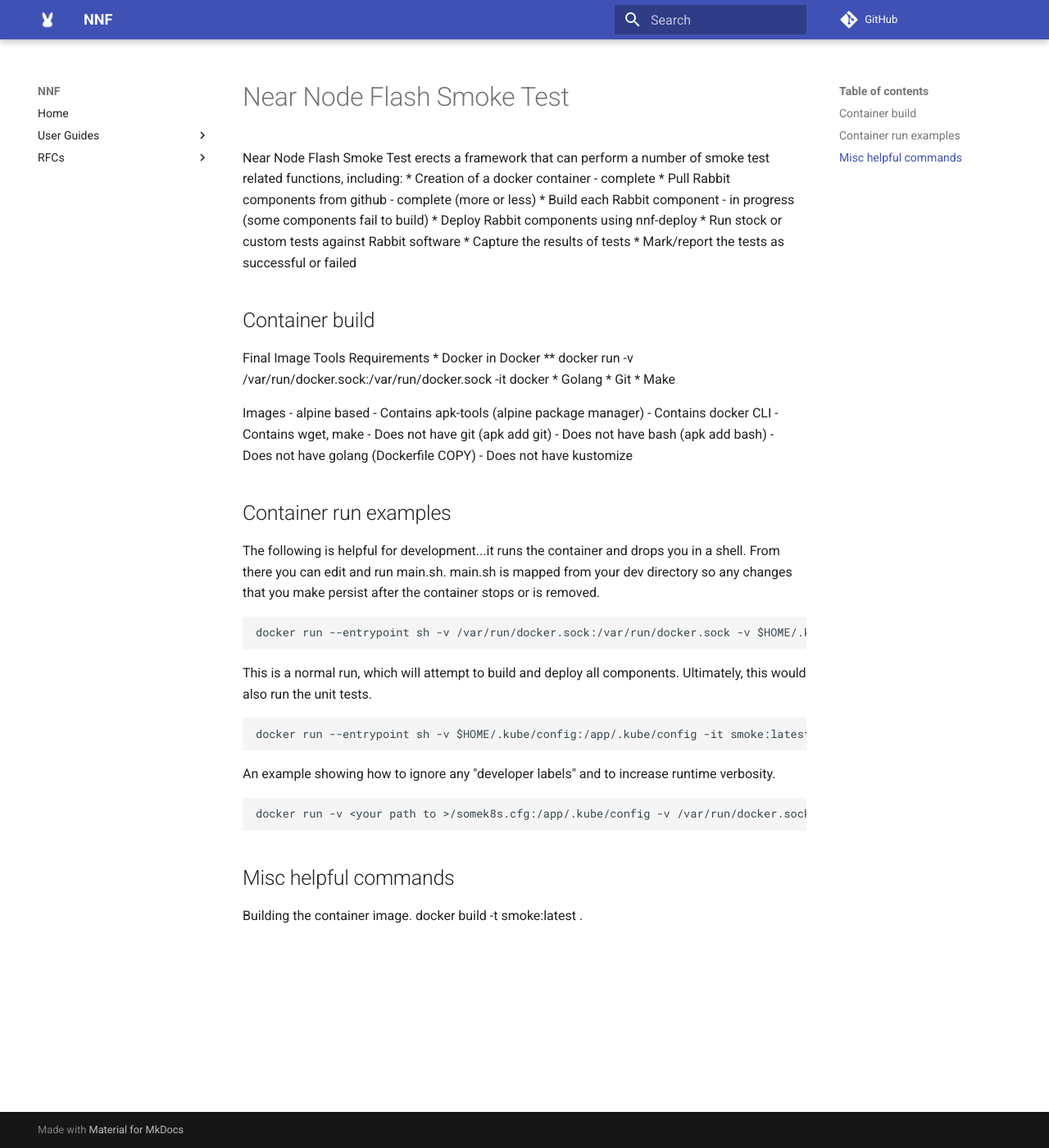
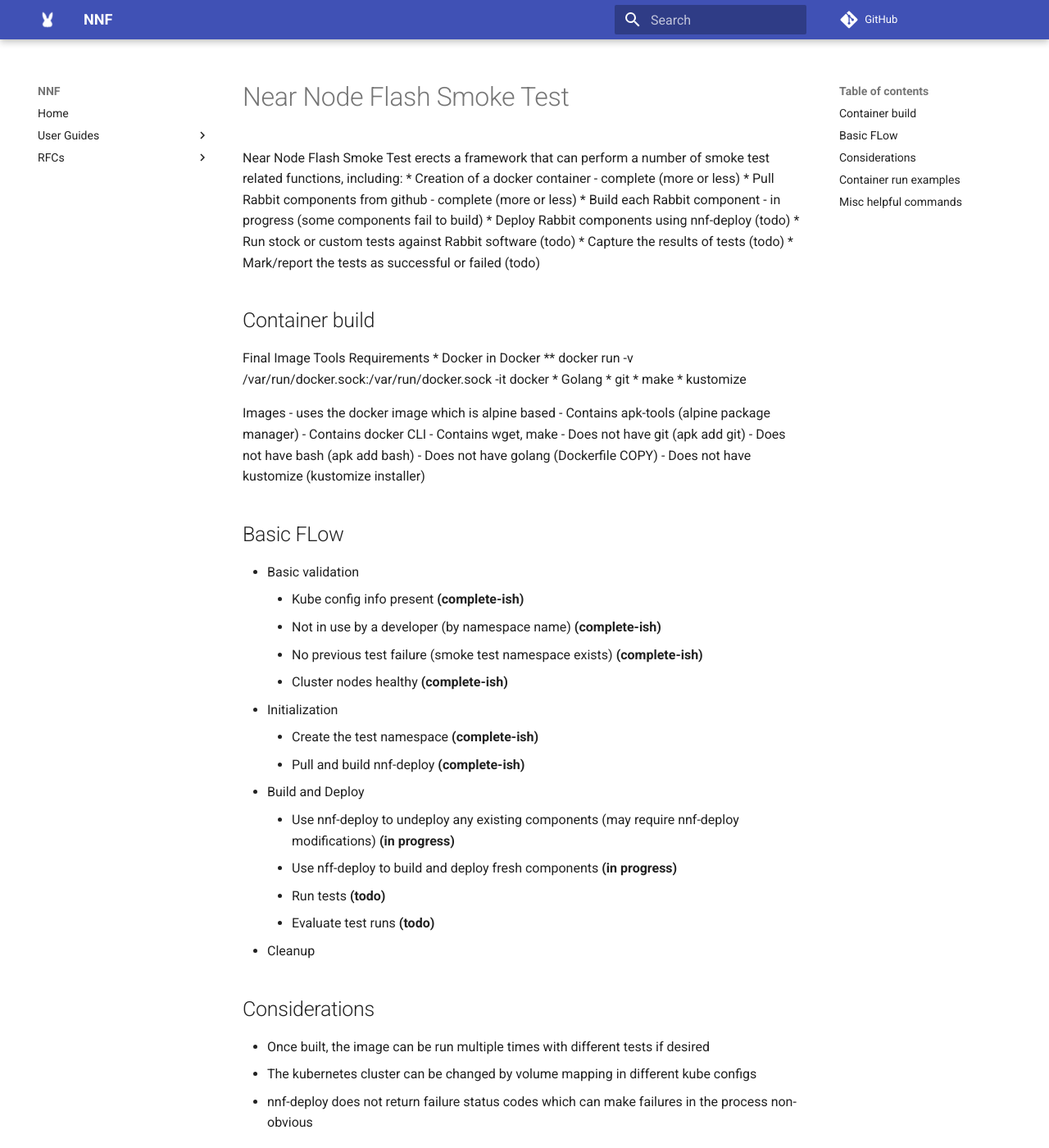
Before and after one commit to NearNodeFlash/NearNodeFlash.github.io, an MkDocs documentation site: the page built from docs/rfcs/0004/readme.md, in a window 1280 px wide and 1400 px high. Shown: the whole window at 82% size. Built offline with MkDocs 1.6.1 and Material for MkDocs 9.7.7, drawn with Linux system fonts in a browser that asks for light colours; comment, search, counter and statistics services are not loaded; some of the changed text lies outside the part shown.

Commit message:
Updated readme
Signed-off-by: Bill Johnson <billj@hpe.com>

```diff
--- a/docs/rfcs/0004/readme.md
+++ b/docs/rfcs/0004/readme.md
@@ -6,31 +6,52 @@ discussion:
 Near Node Flash Smoke Test
 ==================================
 Near Node Flash Smoke Test erects a framework that can perform a number of smoke test related functions, including:
-* Creation of a docker container - complete
+* Creation of a docker container - complete (more or less)
 * Pull Rabbit components from github - complete (more or less)
 * Build each Rabbit component - in progress (some components fail to build)
-* Deploy Rabbit components using nnf-deploy
-* Run stock or custom tests against Rabbit software
-* Capture the results of tests
-* Mark/report the tests as successful or failed
+* Deploy Rabbit components using nnf-deploy (todo)
+* Run stock or custom tests against Rabbit software (todo)
+* Capture the results of tests (todo)
+* Mark/report the tests as successful or failed (todo)
 
 ##Container build
 Final Image Tools Requirements
 * Docker in Docker
 ** docker run -v /var/run/docker.sock:/var/run/docker.sock -it docker
 * Golang
-* Git
-* Make
+* git
+* make
+* kustomize
 
-Images - alpine based
+Images - uses the docker image which is alpine based
   - Contains apk-tools (alpine package manager)
   - Contains docker CLI
   - Contains wget, make
   - Does not have git (apk add git)
   - Does not have bash (apk add bash)
   - Does not have golang (Dockerfile COPY)
-  - Does not have kustomize
+  - Does not have kustomize (kustomize installer)
 
+##Basic FLow
+  - Basic validation
+    - Kube config info present **(complete-ish)**
+    - Not in use by a developer (by namespace name) **(complete-ish)**
+    - No previous test failure (smoke test namespace exists) **(complete-ish)**
+    - Cluster nodes healthy **(complete-ish)**
+  - Initialization
+    - Create the test namespace **(complete-ish)**
+    - Pull and build nnf-deploy **(complete-ish)**
+  - Build and Deploy
+    - Use nnf-deploy to undeploy any existing components (may require nnf-deploy modifications) **(in progress)**
+    - Use nff-deploy to build and deploy fresh components **(in progress)**
+    - Run tests **(todo)**
+    - Evaluate test runs **(todo)**
+  - Cleanup
+
+##Considerations
+  - Once built, the image can be run multiple times with different tests if desired
+  - The kubernetes cluster can be changed by volume mapping in different kube configs
+  - nnf-deploy does not return failure status codes which can make failures in the process non-obvious
 
 ##Container run examples
 
@@ -49,4 +70,5 @@ An example showing how to ignore any "developer labels" and to increase runtime
 ##Misc helpful commands
 
 Building the container image.
+
     docker build -t smoke:latest .
```
